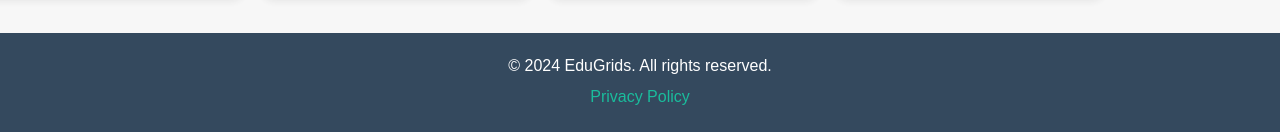
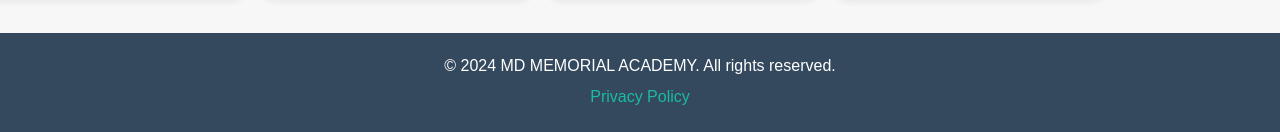
Before and after one commit to anshu908/MD-SCHOOL-WEB, a plain HTML site: page index.html in a window 1280 px wide. Shown: the part 1009-1141 px from the top of the page. Drawn offline with Linux system fonts and the light colour scheme.

Commit message:
Update index.html

```diff
--- a/index.html
+++ b/index.html
@@ -294,7 +294,7 @@
 
     <!-- Footer -->
     <footer>
-        <p>&copy; 2024 EduGrids. All rights reserved.</p>
+        <p>&copy; 2024 MD MEMORIAL ACADEMY. All rights reserved.</p>
         <p><a href="#">Privacy Policy</a></p>
     </footer>
 
```
